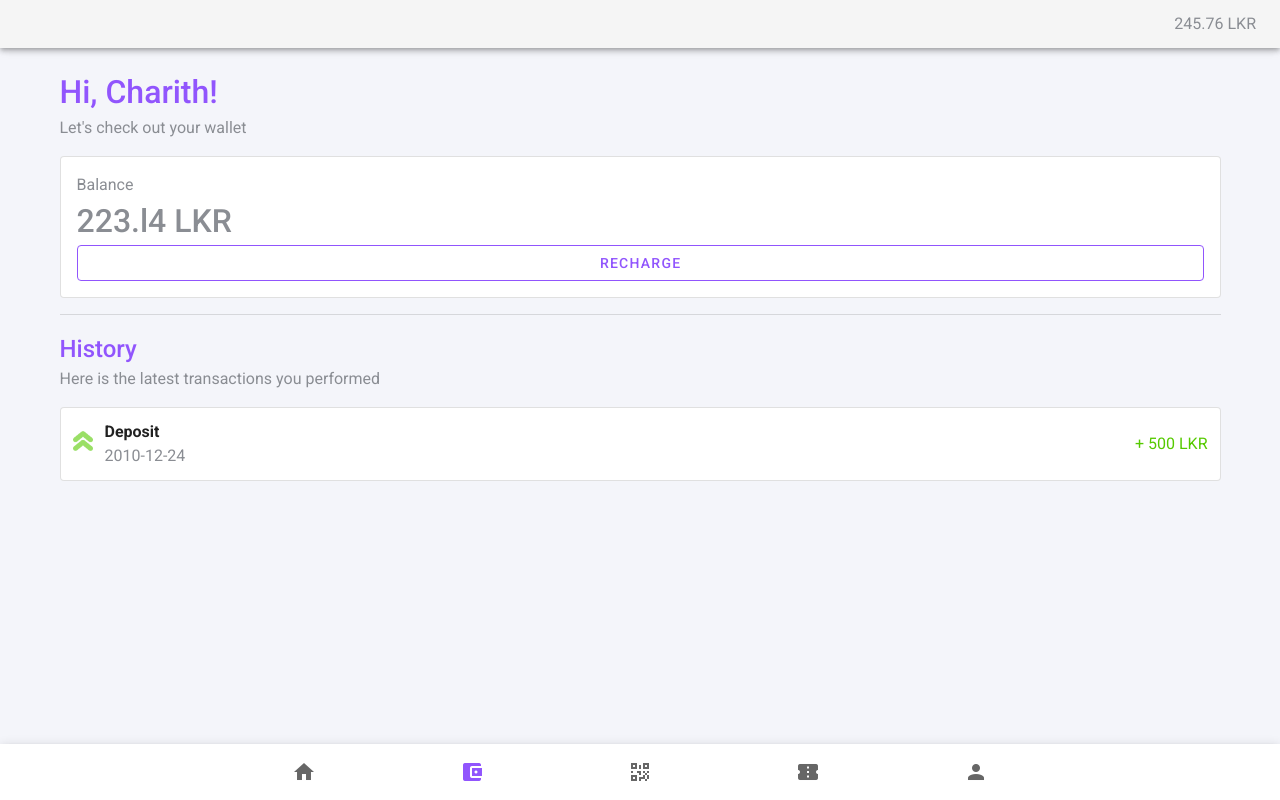
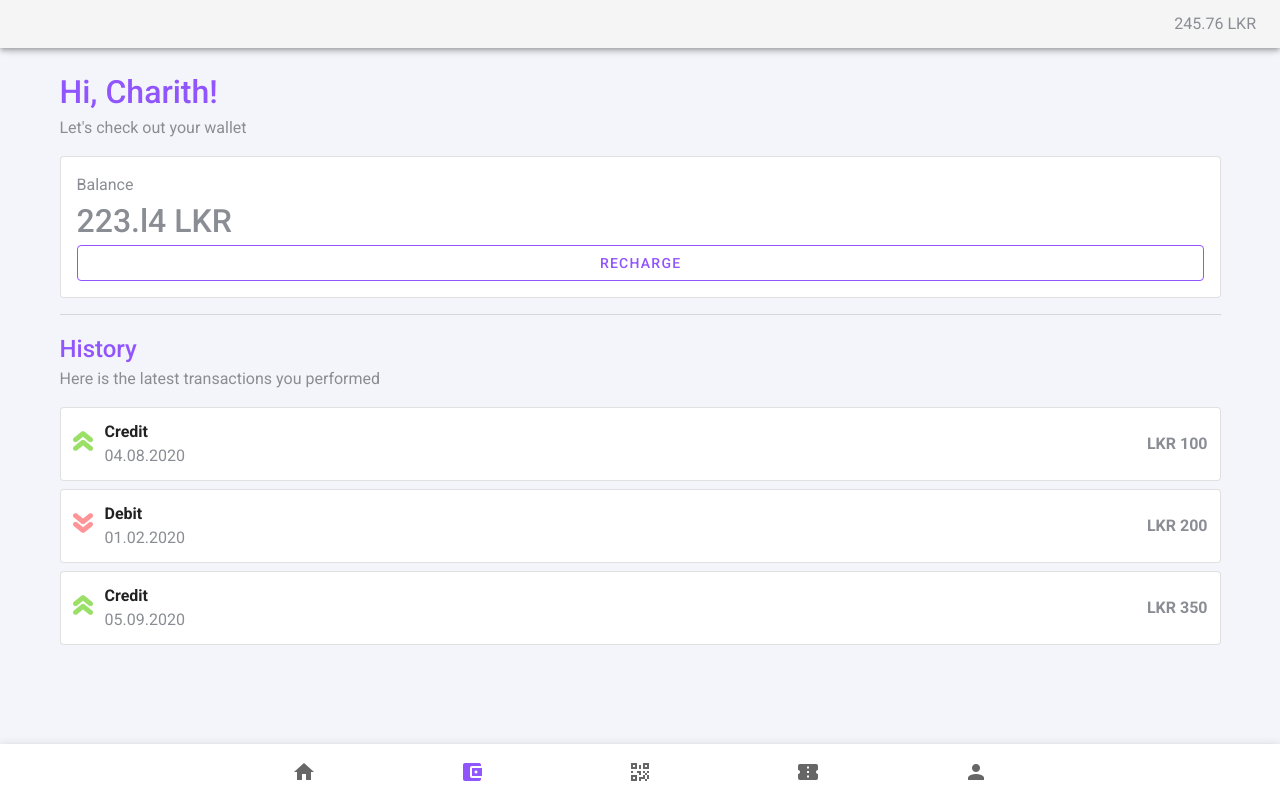
Before and after one commit to Charith47/frontend, a Vue app: page /wallet in a window 1280 px wide. Built offline with nearby package versions, Linux system fonts and the light colour scheme; no server answers; sample sign-in values are in the browser's storage.

Commit message:
Adding transactions in wallet

```diff
--- a/src/components/TicketCard.vue
+++ b/src/components/TicketCard.vue
@@ -4,7 +4,7 @@
         <v-card-text>
         <div class="id">Ticket ID : {{id}}</div>
         <div class="route">Route : {{start}} to {{end}}</div>
-            <div class="price">Tciket price : LKR {{price}}</div>
+            <div class="price">Ticket price : LKR {{price}}</div>
     </v-card-text>
     <v-card-actions>
         <v-btn flat color="light-grey">
--- /dev/null
+++ b/src/components/TransactionCard.vue
@@ -0,0 +1,50 @@
+<template>
+  <v-card flat outlined class="mb-2">
+    <v-container>
+      <v-row>
+        <v-col>
+          <div class="d-flex align-center flex-grow-1 flex-wrap">
+            <div>
+              <img
+                v-if="isCredit"
+                class="mr-3"
+                src="@/assets/icons/up-green.png"
+                width="20px"
+              />
+              <img
+                v-else
+                class="mr-3"
+                src="@/assets/icons/down-red.png"
+                width="20px"
+              />
+            </div>
+            <div class="me-auto pe-2">
+              <h4 v-if="isCredit" class="font-weight-semibold">Credit</h4>
+              <h4 v-else class="font-weight-semibold">Debit</h4>
+              <span class="text-xs secondary--text">{{ date }}</span>
+            </div>
+
+            <h4 class="font-weight-semibold secondary--text">
+              LKR {{ amount }}
+            </h4>
+          </div>
+        </v-col>
+      </v-row>
+    </v-container>
+  </v-card>
+</template>
+
+<style scoped>
+</style>
+
+<script>
+export default {
+  props: ["num", "type", "date", "amount", "isCredit"],
+  name: "TransactionCard",
+//   data() {
+//     return {
+//       isCredit: true,
+//     };
+//   },
+};
+</script>
--- a/src/views/Wallet.vue
+++ b/src/views/Wallet.vue
@@ -19,40 +19,53 @@
     <h2 class="pt-4 font-weight-medium primary--text">History</h2>
     <p class="secondary--text">Here is the latest transactions you performed</p>
 
-		<v-card flat outlined>
-			<v-container>
-				<v-row>
-					<v-col>
-						<div class="d-flex align-center flex-grow-1 flex-wrap">
-							<div>
-								<img class="mr-3" src="@/assets/icons/up-green.png" width="20px">
-							</div>
-							<div class="me-auto pe-2">
-								<h4 class="font-weight-semibold">
-									Deposit
-								</h4>
-								<span class="text-xs secondary--text">2010-12-24</span>
-							</div>
-
-							<span class="font-weight-semibold success--text">
-								+ 500 LKR
-							</span>
-						</div>
-					</v-col>
-				</v-row>
-			</v-container>
-		</v-card>
-
+    <TransactionCard
+      v-for="transaction in transactions"
+      :isCredit="transaction.isCredit"
+      :key="transaction.num"
+      :num="transaction.num"
+      :type="transaction.type"
+      :date="transaction.date"
+      :amount="transaction.amount"
+    >
+    </TransactionCard>
   </v-container>
 </template>
 
 <script>
+import TransactionCard from "../components/TransactionCard.vue";
 export default {
+  components: {
+    TransactionCard,
+  },
   data() {
     return {
-			name: 'Charith',
+      name: "Charith",
+      transactions: [
+        {
+          num: 1,
+          type: "credit()",
+          date: "04.08.2020",
+          amount: 100,
+          isCredit: true,
+        },
+        {
+          num: 2,
+          type: "debit()",
+          date: "01.02.2020",
+          amount: 200,
+          isCredit: false,
+        },
+        {
+          num: 3,
+          type: "credit()",
+          date: "05.09.2020",
+          amount: 350,
+          isCredit: true,
+        },
+      ],
     };
   },
-	name: 'Wallet',
+  name: "Wallet",
 };
 </script>
```
Also changed, not shown: src/components/wallet/Transaction.vue (deleted, +0 -32 lines). Lines whose indentation alone changed are shown as unchanged.
